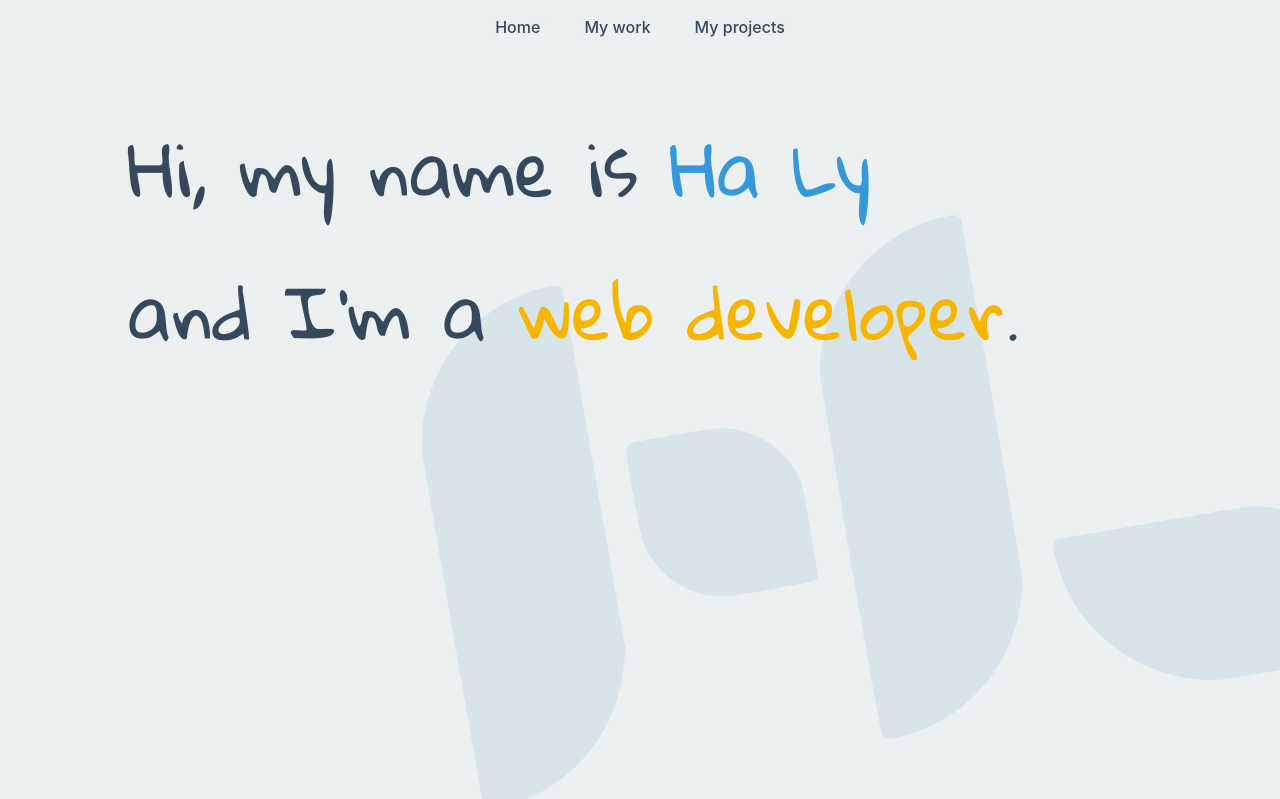
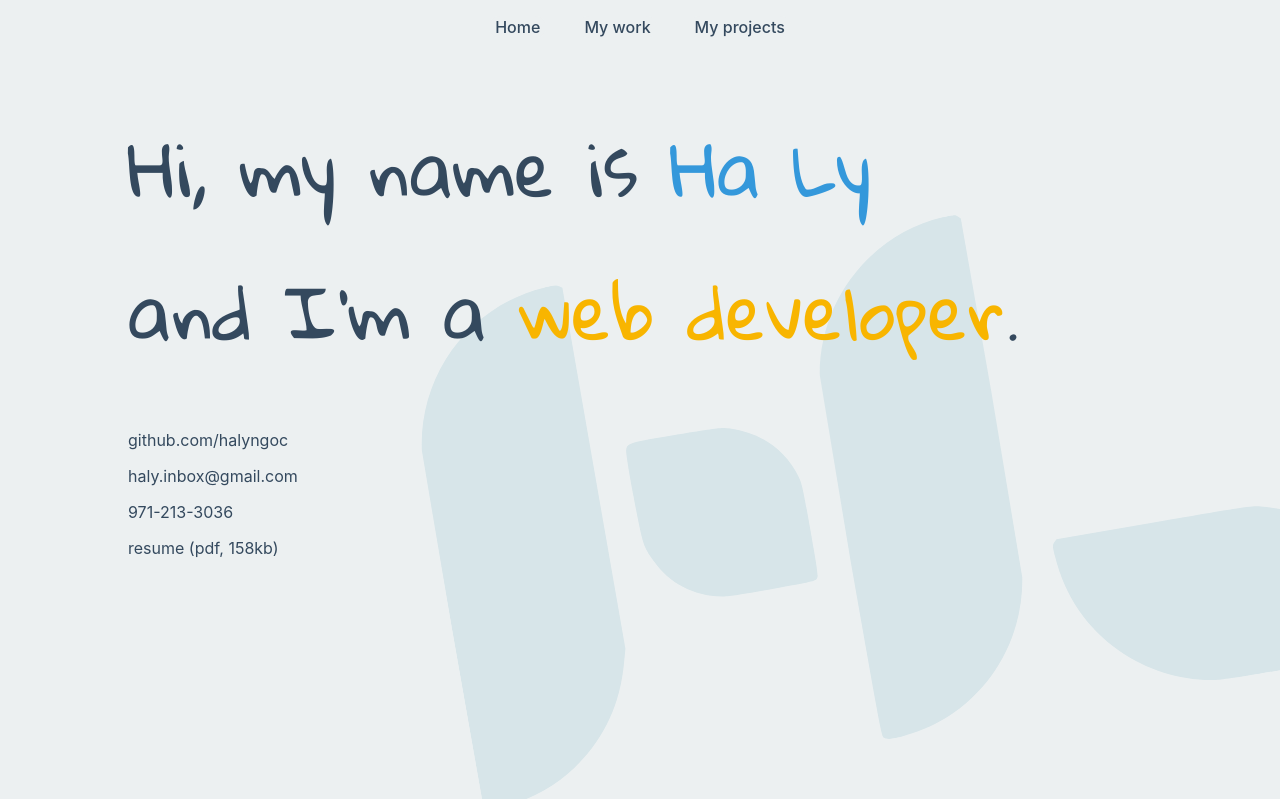
Before and after one commit to halyngoc/halyngoc.github.io, a React (Create React App) app: page / in a window 1280 px wide. Shown: the top 799 px of the page. Built offline with nearby package versions, Linux system fonts and the light colour scheme.

Commit message:
Add contact links

```diff
--- a/package.json
+++ b/package.json
@@ -38,5 +38,9 @@
       "last 1 firefox version",
       "last 1 safari version"
     ]
+  },
+  "devDependencies": {
+    "@iconify/icons-uil": "^1.0.13",
+    "@iconify/react": "^1.1.3"
   }
 }
--- a/src/components/HomePage.jsx
+++ b/src/components/HomePage.jsx
@@ -2,6 +2,11 @@ import React from 'react'
 import styled from 'styled-components'
 import { theme } from '../globalStyle'
 import Logo from './Logo'
+import { Icon } from '@iconify/react'
+import githubAlt from '@iconify/icons-uil/github-alt'
+import envelopeIcon from '@iconify/icons-uil/envelope'
+import phoneIcon from '@iconify/icons-uil/phone'
+import resume from '../resume.pdf'
 
 const Page = styled.section`
   overflow-x: hidden;
@@ -37,6 +42,28 @@ const Watermark = styled.div`
   transform: rotate(-10deg) scale(1.2);
 `
 
+const Contacts = styled.ul`
+  list-style: none;
+  padding: 0;
+  margin: 3rem 0 0 10%;
+
+  li {
+    margin-bottom: 1rem;
+  }
+
+  svg {
+    font-size: 2rem;
+    margin-right: 0.5rem;
+  }
+
+  a {
+    color: ${theme.text};
+    text-decoration: none;
+    display: flex;
+    align-items: center;
+  }
+`
+
 export default function HomePage() {
   return (
     <Page id="home">
@@ -45,6 +72,32 @@ export default function HomePage() {
         <p>and I'm a <Title>web developer</Title>.</p>
       </GreetingText>
       <Logo wrapper={Watermark} />
+      <Contacts>
+        <li>
+          <a href="https://github.com/halyngoc" target="_blank" rel="noopener noreferrer">
+            <Icon icon={githubAlt} />
+            github.com/halyngoc
+          </a>
+        </li>
+        <li>
+          <a href="mailto:haly.inbox@gmail.com">
+            <Icon icon={envelopeIcon} />
+            haly.inbox@gmail.com
+          </a>
+        </li>
+        <li>
+          <a href="tel:971-213-3036">
+            <Icon icon={phoneIcon} />
+            971-213-3036
+          </a>
+        </li>
+        <li>
+          <a href={resume} download="Ha_Ly_resume" target="_blank" rel="noopener noreferrer">
+            <Icon icon={githubAlt} />
+            resume (pdf, 158kb)
+          </a>
+        </li>
+      </Contacts>
     </Page>
   )
 }
```
Also changed, not shown: 2 other files (tests, documents, lock files or other folders).
